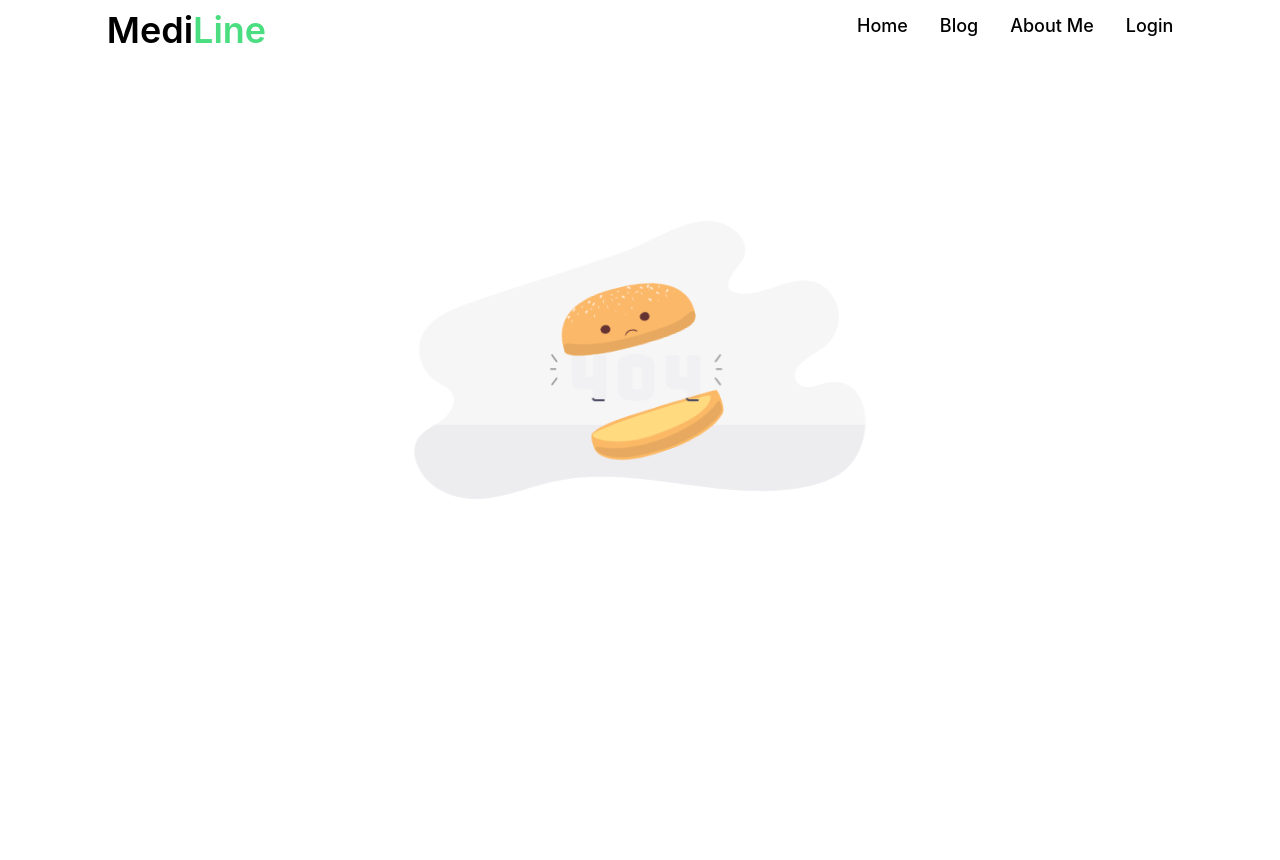
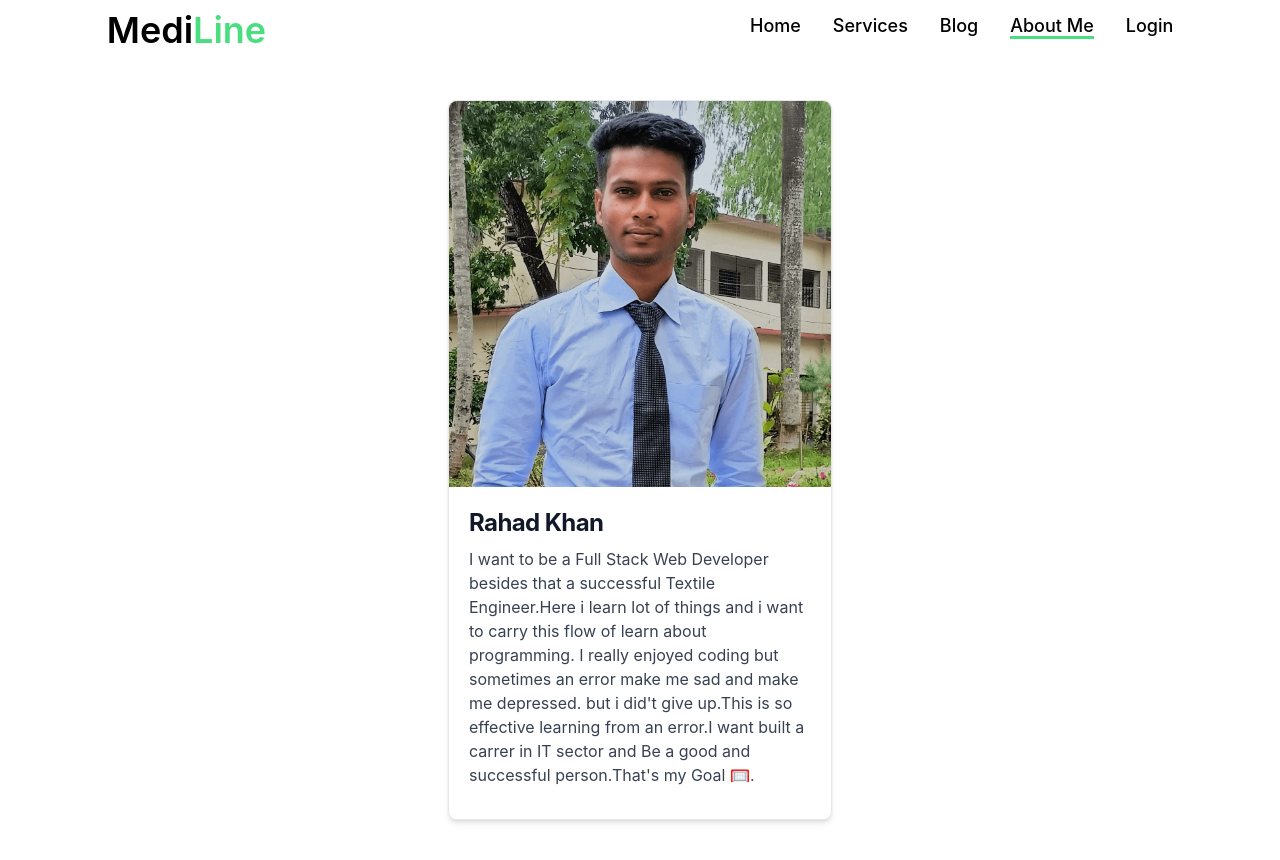
Before and after one commit to Rahad-khan/mediline, a React (Create React App) app: page /about in a window 1280 px wide. Before the commit the page ends 800 px from the top, so only its background shows below. Built offline with nearby package versions, Linux system fonts and the light colour scheme; no server answers.

Commit message:
about me section done

```diff
--- a/src/App.js
+++ b/src/App.js
@@ -16,8 +16,9 @@ function App() {
       <Header></Header>
       <Routes>
         <Route path='/' element={<Home/>}></Route>
+        <Route path='/home' element={<Home/>}></Route>
         <Route path='/blog' element={<Blog></Blog>}></Route>
-        <Route path='/aboutme' element={<AboutMe/>}></Route>
+        <Route path='/about' element={<AboutMe/>}></Route>
         <Route path='/checkout' element={
           <RequireAuth>
             <CheckOut/>
--- a/src/components/AboutMe/AboutMe.js
+++ b/src/components/AboutMe/AboutMe.js
@@ -1,11 +1,26 @@
-import React from 'react';
+import React from "react";
+import author from '../../images/author.png'
 
 const AboutMe = () => {
-    return (
-        <div>
-            <h1>aboutme</h1>
+  return (
+    <div className="flex items-center justify-center h-screen">
+      <div className="max-w-sm bg-white rounded-lg border border-gray-200 shadow-md">
+        <img
+          className="rounded-t-lg"
+          src={author}
+          alt=""
+        />
+        <div className="p-5">
+          <h5 className="mb-2 text-2xl font-bold tracking-tight text-gray-900">
+            Rahad Khan
+          </h5>
+          <p className="mb-3 font-normal text-gray-700">
+          I want to be a Full Stack Web Developer besides that a successful Textile Engineer.Here i learn lot of things and i want to carry this flow of learn about programming. I really enjoyed coding but sometimes an error make me sad and make me depressed. but i did't give up.This is so effective learning from an error.I want built a carrer in IT sector and Be a good and successful person.That's my Goal 🥅.
+          </p>
         </div>
-    );
+      </div>
+    </div>
+  );
 };
 
 export default AboutMe;
--- a/src/components/Header/Header.js
+++ b/src/components/Header/Header.js
@@ -33,10 +33,13 @@ const Header = () => {
             <ul className="flex flex-col mt-4 md:flex-row md:space-x-8 md:mt-0 md:text-lg md:font-medium">
               <li className="mb-2">
                 <CustomLink
-                  to="/"
+                  to="/home"
                 >
                   Home
                 </CustomLink>
+              </li>
+              <li className="mb-2">
+                <a href="home#services">Services</a>
               </li>
               <li className="mb-2">
                 <CustomLink
@@ -46,7 +49,7 @@ const Header = () => {
               </li>
               <li className="mb-2">
                 <CustomLink
-                  to="/aboutme">
+                  to="/about">
                   About Me
                 </CustomLink>
               </li>
--- a/src/components/Services/Services.js
+++ b/src/components/Services/Services.js
@@ -9,7 +9,7 @@ const Services = () => {
         .then(data => setServices(data))
     }, [])
     return (
-        <div>
+        <div id='services'>
             <h1 className='text-center text-3xl md:text-4xl font-bold text-green-500 mb-6'> <span className='border-b-4 border-green-600'>Services</span> </h1>
             <div className='grid sm:grid-cols-2 md:grid-cols-3 gap-4 my-10'>
                 {
```
Also changed, not shown: src/images/author.png (added).
